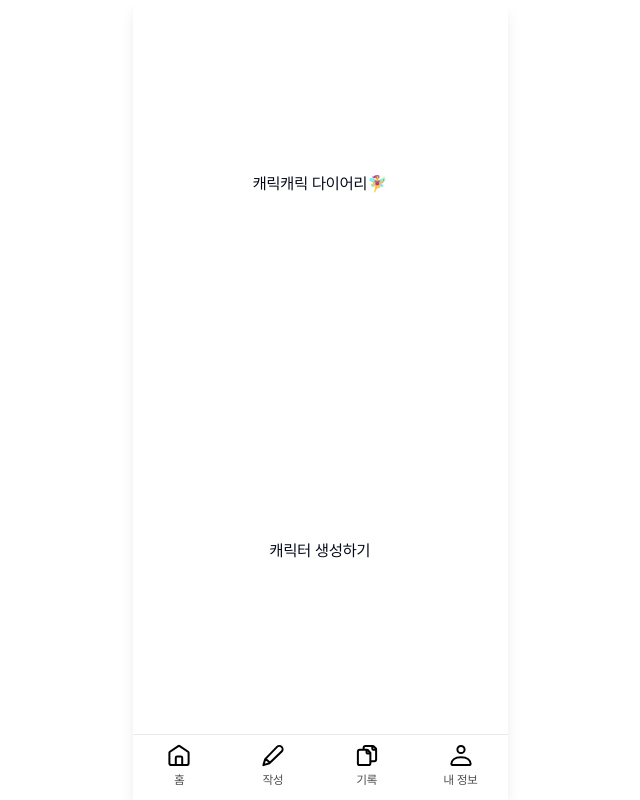
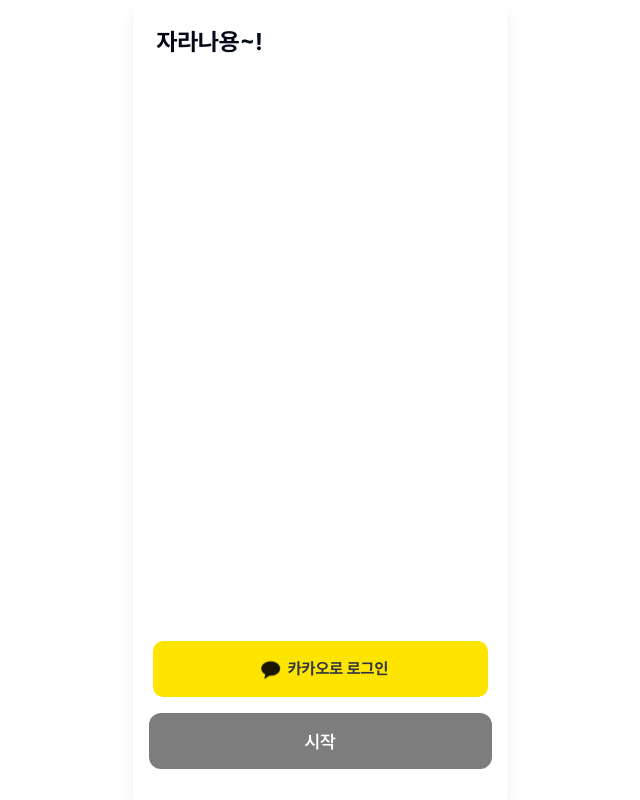
Before and after one commit to Nexters/kekeche-fe, a Next.js app: page / in a window 1280 px wide. Shown: the whole page, without its empty margins (320-960 px from the left). Built offline with nearby package versions, Linux system fonts and the light colour scheme.

Commit message:
홈 페이지 생성

```diff
--- a/src/app/page.tsx
+++ b/src/app/page.tsx
@@ -1,18 +1,23 @@
+import CtaButton from '@/components/create-character/cta-button';
+import FixedBottomArea from '@/components/create-character/fixed-bottom-area';
+import Intro from '@/components/create-character/intro';
 import { PageContainer } from '@/components/ui';
+import KakaoLoginButton from '@/components/ui/KakaoLoginButton';
 import Link from 'next/link';
 
 export default function Home() {
     return (
-        <PageContainer hasNavigator>
-            <div className="grid flex-1 place-items-center">
-                <h1>캐릭캐릭 다이어리🧚‍♀️</h1>
-                {/**
-                 * pwa용 임시 버튼
-                 */}
+        <PageContainer>
+            <Intro title="자라나용~!" />
+            {/**
+             * TODO: 로고 추가
+             */}
+            <FixedBottomArea className="mb-[31px] gap-[16px]">
+                <KakaoLoginButton />
                 <Link href="/create">
-                    <button>캐릭터 생성하기</button>
+                    <CtaButton text="시작" />
                 </Link>
-            </div>
+            </FixedBottomArea>
         </PageContainer>
     );
 }
--- a/src/components/create-character/description.tsx
+++ /dev/null
@@ -1,7 +0,0 @@
-type Props={
-    text:string;
-}
-
-export default function Description({text}:Props){
-    return <p className="text-regular16 mt-[8px] w-[327px] text-left text-[#6B7180]">{text}</p>
-}
--- a/src/components/create-character/hooks/useCarousel.tsx
+++ b/src/components/create-character/hooks/useCarousel.tsx
@@ -1,3 +1,4 @@
+'use client';
 import { useContext } from 'react';
 import { CarouselDispatchContext } from '..';
 
--- a/src/components/create-character/hooks/useCreateCharacter.tsx
+++ b/src/components/create-character/hooks/useCreateCharacter.tsx
@@ -1,3 +1,5 @@
+'use client';
+
 import { useContext } from 'react';
 import { CreateCharacterDispatchContext } from '@/context/create-character-provider';
 
--- a/src/components/create-character/index.tsx
+++ b/src/components/create-character/index.tsx
@@ -12,6 +12,7 @@ import SelectItem from './steps/select-item';
 import ShowResult from './steps/show-result';
 import GuideToLogin from './steps/guide-to-login';
 import Login from './steps/login';
+import Step from './item';
 
 interface CarouselDispatch {
     handlePrevClick: () => void;
@@ -45,18 +46,18 @@ export default function CreateCharacterFunnel() {
         //     setStep(api.selectedScrollSnap() + 1);
         // });
         api.on('select', () => {
-            router.push(pathname + `?step=${api?.selectedScrollSnap()}`);
+            router.push(pathname + `?step=${api.selectedScrollSnap()}`);
         });
 
         const step = searchParams.get('step') ? Number(searchParams.get('step')) : 0;
 
         if (step > api.selectedScrollSnap()) {
             // 앞선 과정을 뛰어넘는 것을 방지(ex. 새로고침)
-            router.push(pathname + `?step=${api?.selectedScrollSnap()}`);
+            router.push(pathname + `?step=${api.selectedScrollSnap()}`);
         }
         if (step < api.selectedScrollSnap()) {
             // 브라우저 상의 뒤로가기 처리
-            api.scrollTo(Number(searchParams.get('step')), true);
+            api.scrollTo(step, true);
         }
     }, [api?.selectedScrollSnap(), searchParams, pathname, router, api]);
 
@@ -66,33 +67,33 @@ export default function CreateCharacterFunnel() {
                 <CarouselDispatchContext.Provider value={memoizedCarouselDispatch}>
                     <Carousel setApi={setApi} opts={{ watchDrag: false, dragFree: true }}>
                         <CarouselContent style={{ minHeight: '100dvh' }}>
-                            <CarouselItem className="flex w-full flex-col items-center">
+                            <Step>
                                 <Start />
-                            </CarouselItem>
-                            <CarouselItem className="flex w-full flex-col items-center">
+                            </Step>
+                            <Step>
                                 <SetName />
-                            </CarouselItem>
-                            <CarouselItem className="flex w-full flex-col items-center ">
+                            </Step>
+                            <Step>
                                 <SelectShape />
-                            </CarouselItem>
-                            <CarouselItem className="flex w-full flex-col items-center">
+                            </Step>
+                            <Step>
                                 <SelectColor />
-                            </CarouselItem>
-                            <CarouselItem className="flex w-full flex-col items-center">
+                            </Step>
+                            <Step>
                                 <SelectKeywords />
-                            </CarouselItem>
-                            <CarouselItem className="flex w-full flex-col items-center">
+                            </Step>
+                            <Step>
                                 <SelectItem />
-                            </CarouselItem>
-                            <CarouselItem className="flex w-full flex-col items-center">
+                            </Step>
+                            <Step>
                                 <ShowResult />
-                            </CarouselItem>
-                            <CarouselItem className="flex w-full flex-col items-center">
+                            </Step>
+                            <Step>
                                 <GuideToLogin />
-                            </CarouselItem>
-                            <CarouselItem className="flex w-full flex-col items-center">
+                            </Step>
+                            <Step>
                                 <Login />
-                            </CarouselItem>
+                            </Step>
                         </CarouselContent>
                     </Carousel>
                 </CarouselDispatchContext.Provider>
--- a/src/components/create-character/intro.tsx
+++ b/src/components/create-character/intro.tsx
@@ -1,5 +1,4 @@
 import React from 'react';
-import CtaButton from './cta-button';
 import useCarousel from './hooks/useCarousel';
 
 type Props = {
@@ -8,7 +7,6 @@ type Props = {
 };
 
 export default function Intro({ title, description }: Props) {
-    const { handleNextClick } = useCarousel();
     return (
         <>
             <div className="w-[375px] whitespace-pre-line  p-[24px] ">
--- /dev/null
+++ b/src/components/create-character/item.tsx
@@ -0,0 +1,9 @@
+import { CarouselItem } from '../ui-shadcn/carousel';
+
+type Props = {
+    children: React.ReactNode;
+};
+
+export default function Step({ children }: Props) {
+    return <CarouselItem className="flex w-full flex-col items-center">{children}</CarouselItem>;
+}
--- a/src/context/create-character-provider.tsx
+++ b/src/context/create-character-provider.tsx
@@ -1,3 +1,5 @@
+'use client';
+
 import { createContext, useCallback, useMemo, useState } from 'react';
 
 type Props = {
```
